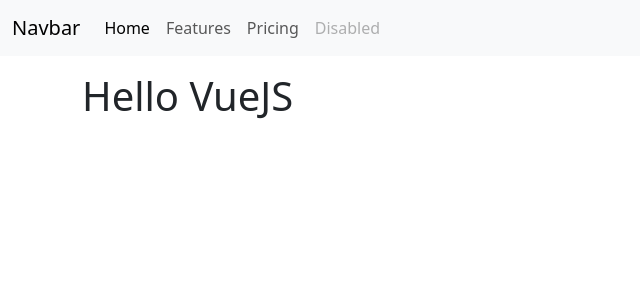
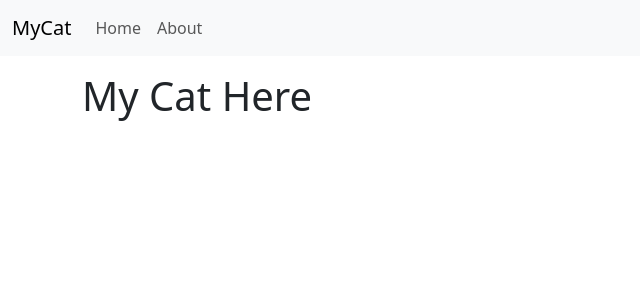
Before and after one commit to cckcoder/vue-cat-lists, a Vue app: page / in a window 1280 px wide. Shown: the top 300 px of the page, without its empty margins (0-640 px from the left). Built offline with nearby package versions, Linux system fonts and the light colour scheme.

Commit message:
add: new view and routing to it

```diff
--- a/src/App.vue
+++ b/src/App.vue
@@ -5,16 +5,14 @@ import { RouterLink, RouterView } from 'vue-router'
 <template>
     <nav class="navbar navbar-expand-lg bg-body-tertiary">
       <div class="container-fluid">
-        <a class="navbar-brand" href="#">Navbar</a>
+        <a class="navbar-brand" href="#">MyCat</a>
         <button class="navbar-toggler" type="button" data-bs-toggle="collapse" data-bs-target="#navbarNavAltMarkup" aria-controls="navbarNavAltMarkup" aria-expanded="false" aria-label="Toggle navigation">
           <span class="navbar-toggler-icon"></span>
         </button>
         <div class="collapse navbar-collapse" id="navbarNavAltMarkup">
           <div class="navbar-nav">
-            <a class="nav-link active" aria-current="page" href="#">Home</a>
-            <a class="nav-link" href="#">Features</a>
-            <a class="nav-link" href="#">Pricing</a>
-            <a class="nav-link disabled">Disabled</a>
+            <RouterLink to="/" class="nav-link">Home</RouterLink>
+            <RouterLink to="/about" class="nav-link">About</RouterLink>
           </div>
         </div>
       </div>
--- a/src/router/index.js
+++ b/src/router/index.js
@@ -1,5 +1,6 @@
 import { createRouter, createWebHistory } from 'vue-router'
 import HomeView from '../views/HomeView.vue'
+import CatListViews from '../views/CatListViews.vue'
 
 const router = createRouter({
   history: createWebHistory(import.meta.env.BASE_URL),
@@ -7,7 +8,7 @@ const router = createRouter({
     {
       path: '/',
       name: 'home',
-      component: HomeView
+      component: CatListViews
     },
     {
       path: '/about',
--- /dev/null
+++ b/src/views/CatListViews.vue
@@ -0,0 +1,8 @@
+<script setup>
+</script>
+
+<template>
+  <div class="row">
+    <h1>My Cat Here</h1>
+  </div>
+</template>
```
